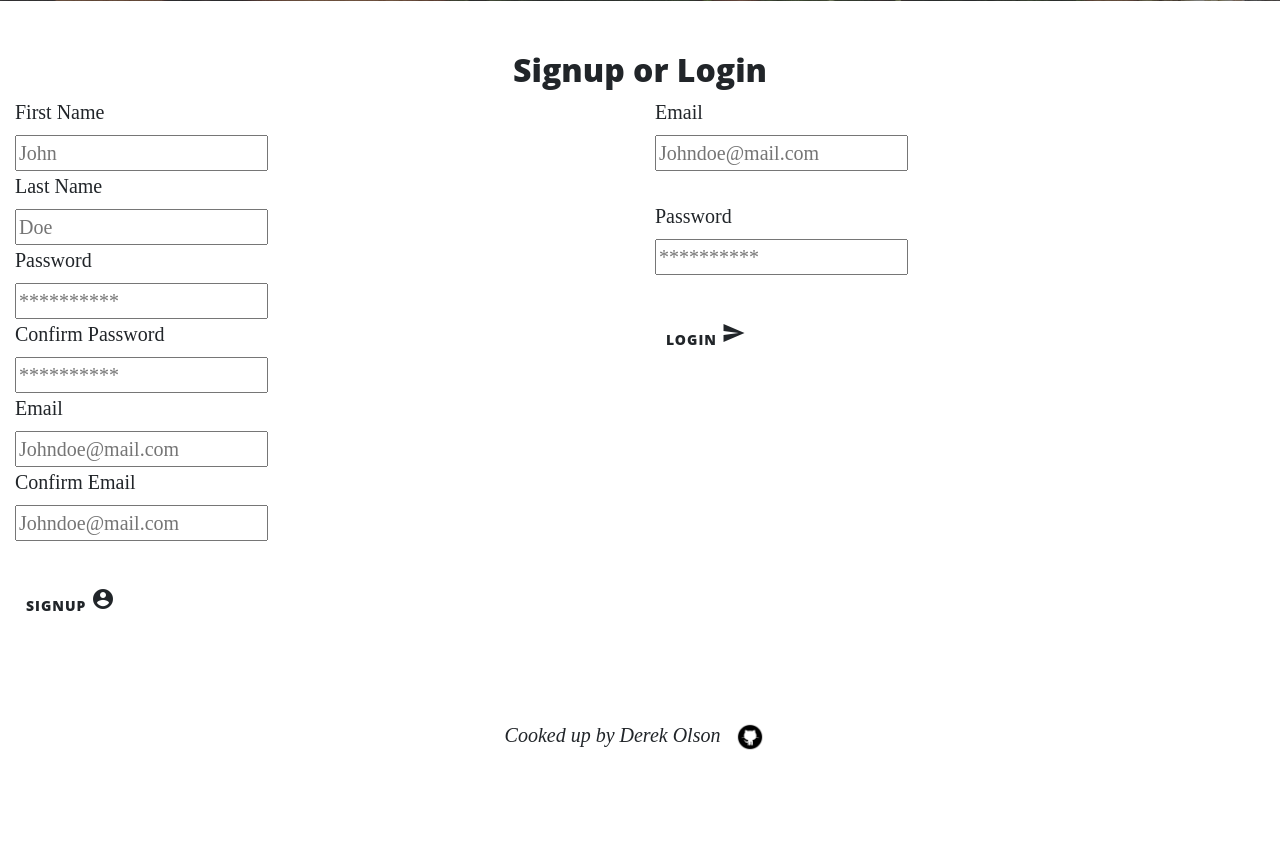
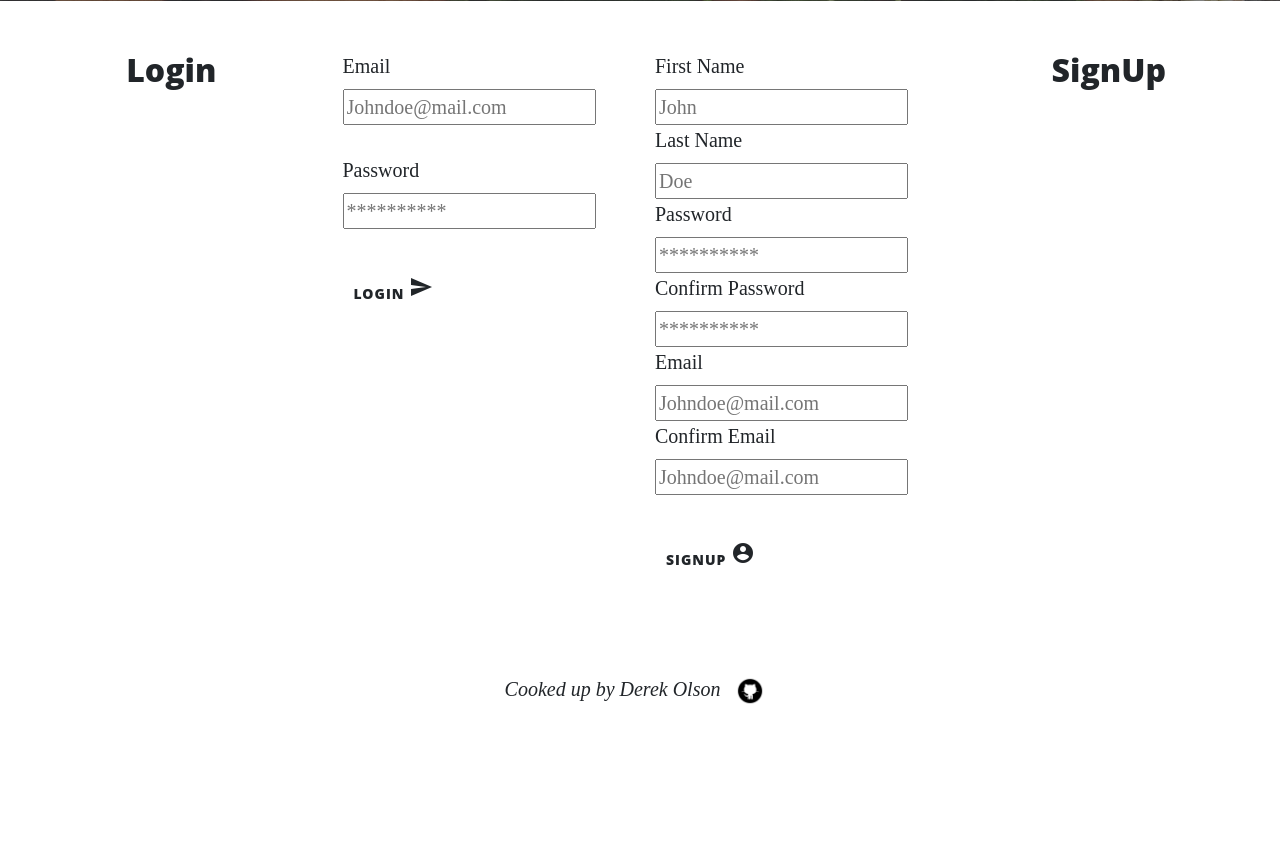
Before and after one commit to OZZlE/Milestone-3-Cookbook, a Flask app: page /login in a window 1280 px wide. Shown: the part 604-1461 px from the top of the page. After the commit the page ends 1308 px from the top, so only its background shows below. Run offline with Flask 2, Linux system fonts and the light colour scheme; some libraries are stand-ins or nearby versions.

Commit message:
edited delete and edit routes and login form

```diff
--- a/app.py
+++ b/app.py
@@ -28,6 +28,16 @@ def edit_recipes(recipe_id):
         flash("Thanks, You have edited a recipe from the database".format(
         ))
     return render_template("editrecipe.html",  page_title="Edit", recipe=the_recipe, categories=all_categories)
+
+# Display Delete Recipe Page
+@app.route('/delete_recipes/<recipe_id>', methods=["GET", "POST"])
+def delete_recipes(recipe_id):
+    the_recipe = mongo.db.recipes.find_one({"_id": ObjectId(recipe_id)})
+    all_categories =  mongo.db.categories.find()
+    if request.method == "POST":
+        flash("Thanks, You have deleted a recipe from the database".format(
+        ))
+    return render_template("deleterecipe.html",  page_title="Delete", recipe=the_recipe, categories=all_categories)
 
 
 # Display Add Recipes Page
@@ -73,7 +83,7 @@ def insert_recipes():
 
 # Edit Recipes from Database
 #sends to update_recipe page?
-@app.route('/update_recipe/<recipe_id>', methods=["POST"])
+@app.route('/update_recipe/<recipe_id>', methods=['PUT'])
 def update_recipe(recipe_id):
 	if request.method == "POST":
             recipe = mongo.db.recipes
@@ -94,16 +104,18 @@ def update_recipe(recipe_id):
         'recipe_fat':request.form.get('recipe_fat'),
         'recipe_protein':request.form.get('recipe_protein')})
             return redirect(url_for('get_recipes'))
-	return render_template('_recipes')
+	return render_template('edit_recipes')
 
 
 ###
 
 # Delete Recipe from Database
-@app.route('/delete_recipe/<recipes_id>')
-def delete_recipe(recipes_id):
-    mongo.db.recipe.remove({'_id': ObjectId(recipes_id)})
+@app.route('/delete_recipe/<recipe_id>')
+def delete_recipe(recipe_id):
+    mongo.db.recipes.remove({'_id': ObjectId(recipe_id)})
     return redirect(url_for('get_recipes'))
+
+
 
 # Get Category from Database
 @app.route('/get_categories')
--- a/static/css/style.css
+++ b/static/css/style.css
@@ -21,6 +21,13 @@
 
 .align-right{
       text-align: right;
+}
+
+.thumbnail {
+    height: 320px;
+    width: 320px;
+    padding: 10px;
+    border-radius: 25px;
 }
 
 .thumbnail-right {
--- a/templates/editrecipe.html
+++ b/templates/editrecipe.html
@@ -127,6 +127,8 @@
                             <button class="btn waves-effect waves-light" type="submit" name="action" id="editRecipeButton">Submit
     <i class="material-icons right">send</i>
   </button>
+                            <br>
+                            <button class="btn waves-effect waves-light" type="button" name="url" id="goBack"><a href="{{ url_for('recipe_page', recipe_id=recipe._id)}}"><i class="material-icons right">arrow_back</i><b>No! Take me back!</b></a></button>
                         </div>
                     </form>
                     <div class="col-md-4">
--- a/templates/login.html
+++ b/templates/login.html
@@ -1,8 +1,41 @@
 {% extends 'base.html' %} {% block content %}
-<h2 class="center">{{page_title}}</h2>
-<div class="row">
+<div class="container-fluid">
+	<div class="row">
+		<div class="col-md-12">
+			<div class="row">
+			    <div class="col-md-3">
+			        <h2 class="center">Login</h2>
+				</div>
+
+<!--Login-->
+<form class="col-md-3">
+    <div class="row">
+        <div class="input-field col s12">
+            <label for="email">Email</label>
+            <br>
+            <input placeholder="Johndoe@mail.com" id="email" type="email" class="validate">
+        </div>
+    </div>
+    <br>
+    <div class=" row">
+        <div class="input-field col s12">
+            <label for="password">Password</label>
+            <br>
+            <input placeholder="**********" id="password" type="password" class="validate">
+        </div>
+    </div>
+    <br>
+    <div class="row">
+        <button class="btn waves-effect waves-light" type="submit" name="action" id="sendRecipeButton">Login
+    <i class="material-icons right">send</i>
+  </button>
+        <br>
+    </div>
+</form>
+
 <!--Sign up-->
-<form class="col s6">
+<form class="col-md-3">
+
     <div class="row">
         <div class="input-field col s12">
             <label for="first_name">First Name</label>
@@ -55,32 +88,12 @@
   </button>
     </div>
 </form>
-<!--<div class="col s6"></div>-->
 
-<!--Login-->
-<form class="col s6">
-    <div class="row">
-        <div class="input-field col s12">
-            <label for="email">Email</label>
-            <br>
-            <input placeholder="Johndoe@mail.com" id="email" type="email" class="validate">
-        </div>
-    </div>
-    <br>
-    <div class=" row">
-        <div class="input-field col s12">
-            <label for="password">Password</label>
-            <br>
-            <input placeholder="**********" id="password" type="password" class="validate">
-        </div>
-    </div>
-    <br>
-    <div class="row">
-        <button class="btn waves-effect waves-light" type="submit" name="action" id="sendRecipeButton">Login
-    <i class="material-icons right">send</i>
-  </button>
-        <br>
-    </div>
-</form>
+<div class="col-md-3">
+    			        <h2 class="center">SignUp</h2>
+				</div>
+</div>
+</div>
+</div>
 </div>
 {% endblock %}
```
Also changed, not shown: templates/deleterecipe.html (added, +24 -0 lines), templates/recipe_name.html (+13 -3 lines), README.md.
